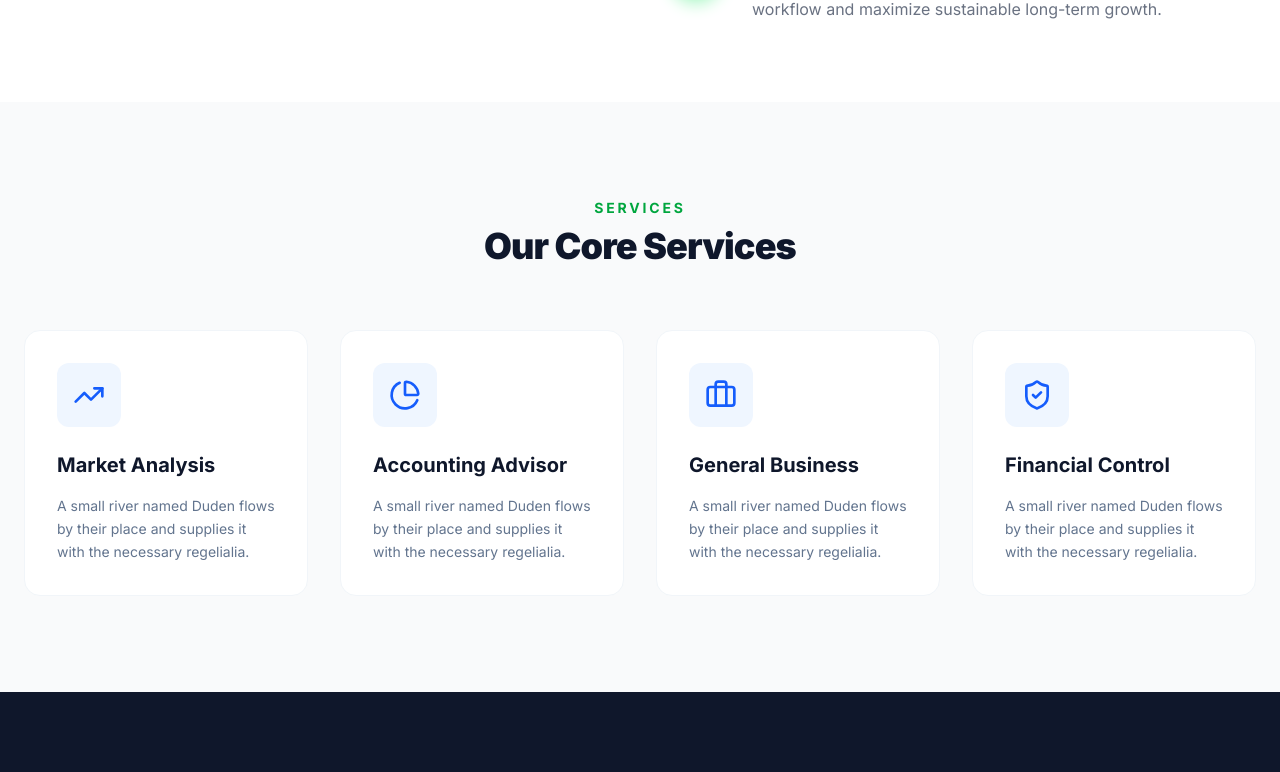
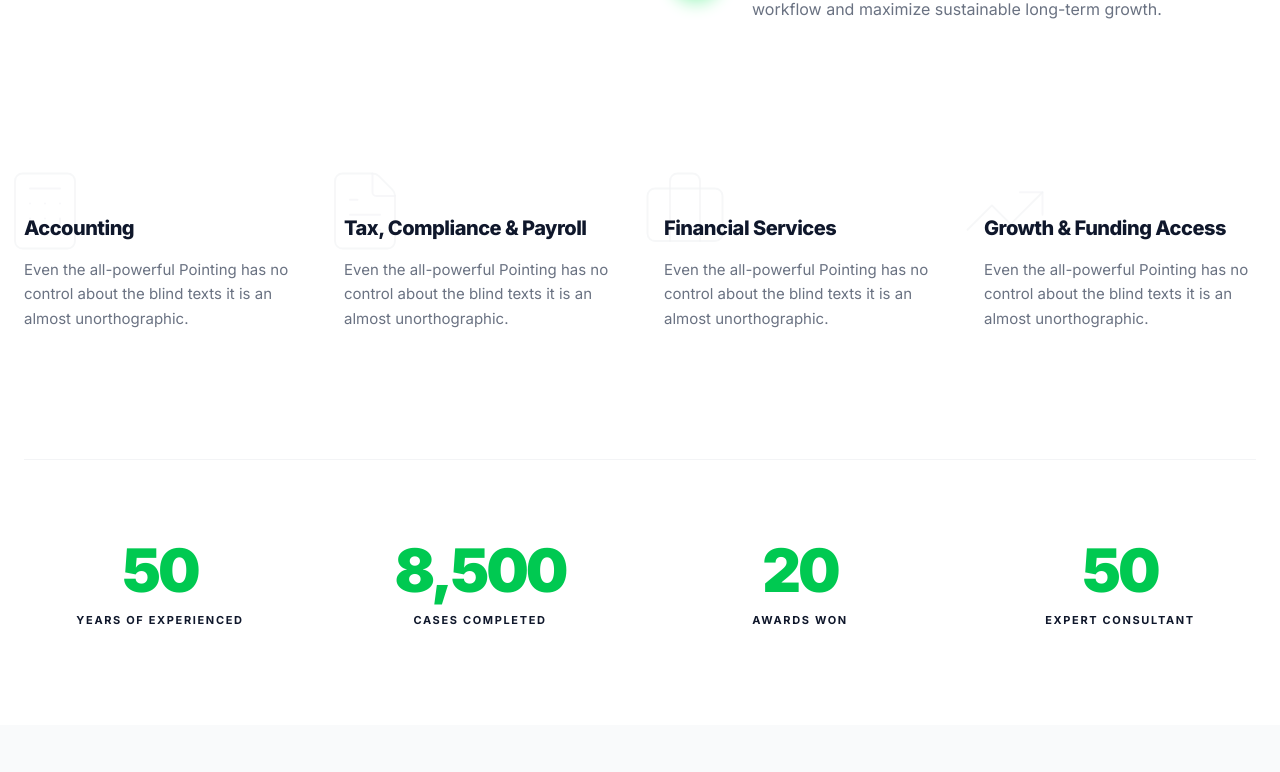
Before and after one commit to Ansa-dev710/Finance--web--flow, a Next.js app: page / in a window 1280 px wide. Shown: the part 1428-2200 px from the top of the page. Built offline with nearby package versions, Linux system fonts and the light colour scheme.

Commit message:
add importing

```diff
--- a/app/page.tsx
+++ b/app/page.tsx
@@ -1,6 +1,7 @@
 import Hero from "@/component/Hero";
 import Welcome from "@/component/welcome";
 import Features from "@/component/Feature";
+import ServicesAndStats from "@/component/servicesStats";
 
 export default function HomePage() {
   return (
@@ -8,12 +9,14 @@ export default function HomePage() {
 
       <Hero />
 
+      <Welcome />
 
-      <Welcome />
+      {/* Services and Stats Section (Jo screenshot aapne share kiya tha) */}
+      <ServicesAndStats />
 
       <div className="max-w-7xl mx-auto px-6 py-24 bg-gray-50">
         <div className="text-center mb-16">
-          <p className="text-green-600 font-bold tracking-[0.2em] uppercase text-sm mb-2">
+          <p className="text-[#00bd56] font-bold tracking-[0.2em] uppercase text-sm mb-2">
             Services
           </p>
           <h2 className="text-4xl font-black text-slate-900 tracking-tight">
```
